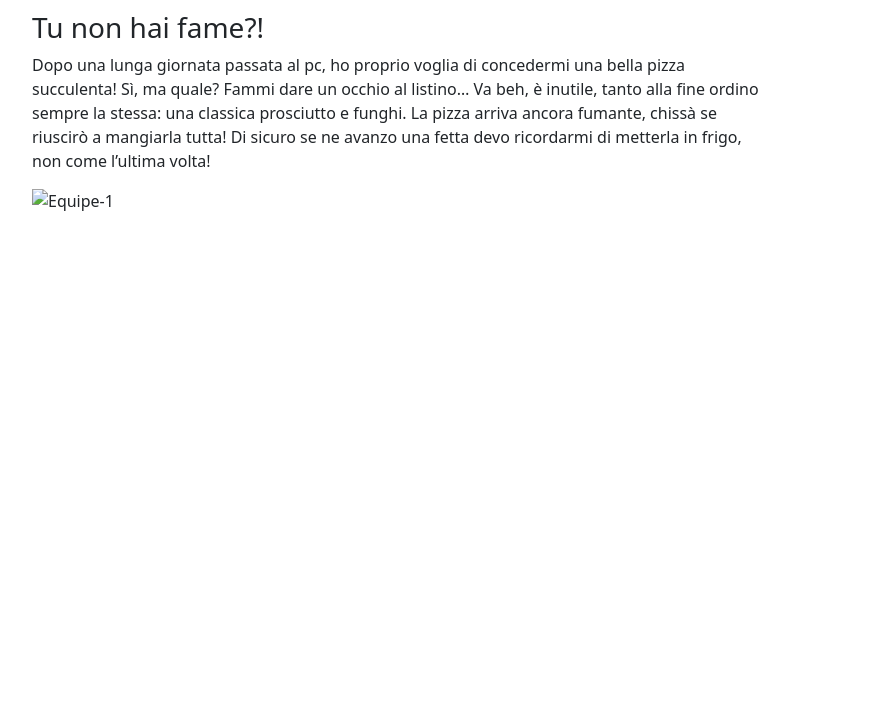
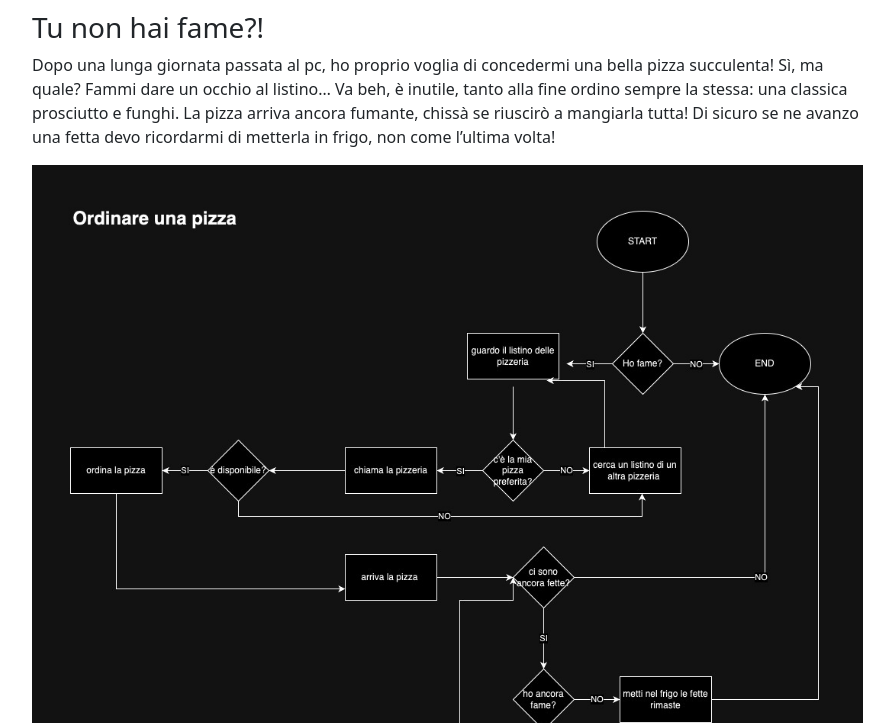
Before and after one commit to TanaraCavalcante/human-code, a plain HTML site: page index.html in a window 1280 px wide. Shown: the part 77-800 px from the top of the page, without its empty margins (50-944 px from the left). Drawn offline with nearby package versions, Linux system fonts and the light colour scheme.

Commit message:
esercizio finito!

```diff
--- a/index.html
+++ b/index.html
@@ -8,13 +8,13 @@
 
 </head>
 <body>
-<main class="container py-4 ">
+<main class="container py-4 " data-bs-theme="dark">
    <h1 class="mb-3">Ordinare una pizza</h1>
    <h3>Tu non hai fame?!</h3>
    <div class="row">
-         <p class="col-8">Dopo una lunga giornata passata al pc, ho proprio voglia di concedermi una bella pizza succulenta! Sì, ma quale? Fammi dare un occhio al listino… Va beh, è inutile, tanto alla fine ordino sempre la stessa: una classica prosciutto e funghi. La pizza arriva ancora fumante, chissà se riuscirò a mangiarla tutta!
+         <p class="col-9">Dopo una lunga giornata passata al pc, ho proprio voglia di concedermi una bella pizza succulenta! Sì, ma quale? Fammi dare un occhio al listino… Va beh, è inutile, tanto alla fine ordino sempre la stessa: una classica prosciutto e funghi. La pizza arriva ancora fumante, chissà se riuscirò a mangiarla tutta!
         Di sicuro se ne avanzo una fetta devo ricordarmi di metterla in frigo, non come l’ultima volta!</p>
-        <img src="img/sezione1-#131.jpg" alt="Equipe-1">
+        <img class="col-9" src="img/sezione1-131.jpg" alt="Equipe-1">
     </div>
 
 </main>
```
Also changed, not shown: img/sezione1-131.jpg (renamed from img/sezione1-#131.jpg).
